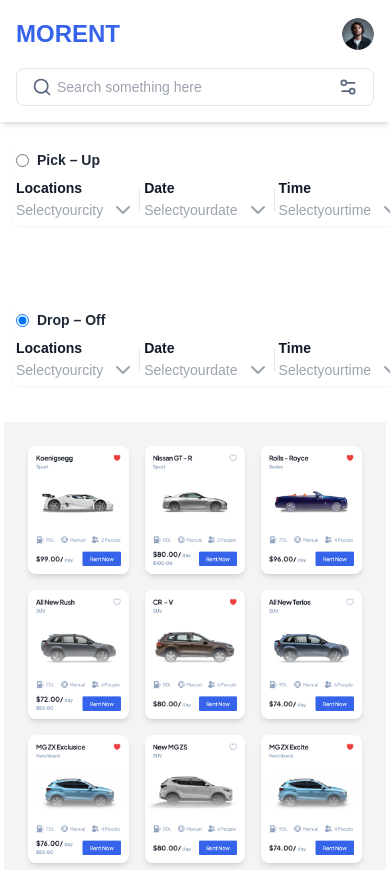
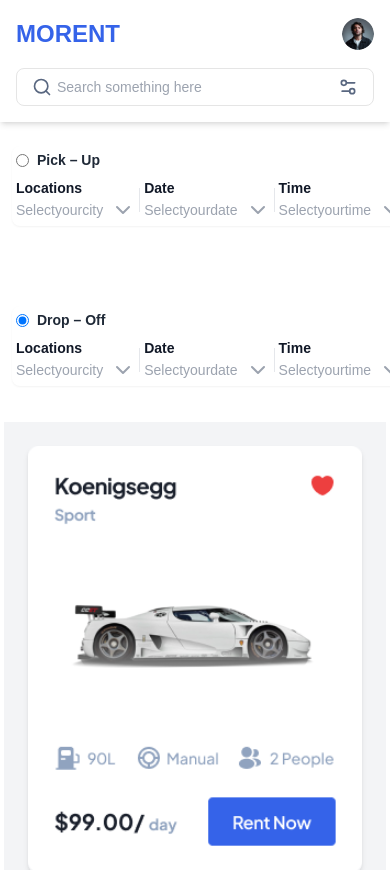
Before and after one commit to AlishhShahid/UIUX_Hackathon, a Next.js app: page /category in a window 390 px wide. Shown: the top 870 px of the page. Built offline with nearby package versions, Linux system fonts and the light colour scheme.

Commit message:
Update Cars.tsx

```diff
--- a/app/components/Cars.tsx
+++ b/app/components/Cars.tsx
@@ -1,15 +1,8 @@
-
-
-
-
-
-
-
 
 function Cars() {
     return (
       <div className="p-6 bg-gray-100">
-        <div className="grid grid-cols-3 gap-4">
+        <div className="grid sm:grid-cols-3 grid-cols-1 gap-4">
           <div className="rounded-lg overflow-hidden shadow-md">
             <img src="/Catalog 1.png" alt="Catalog 01" className="w-full h-auto" />
           </div>
```
